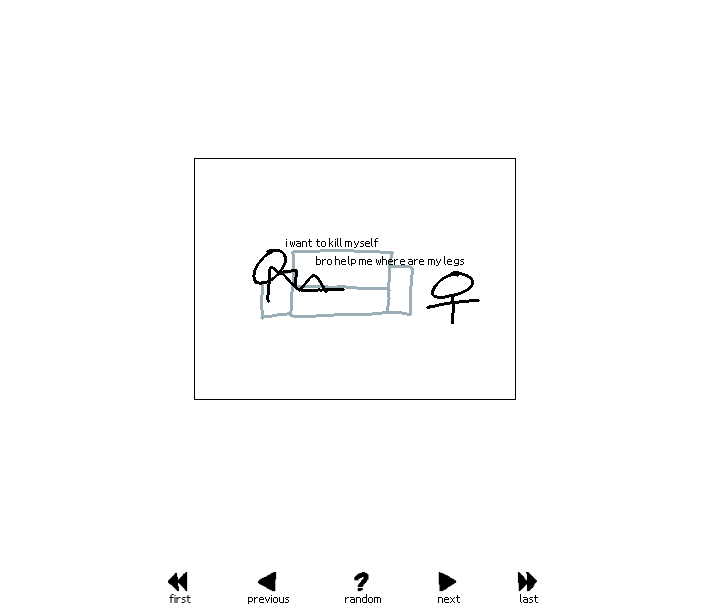
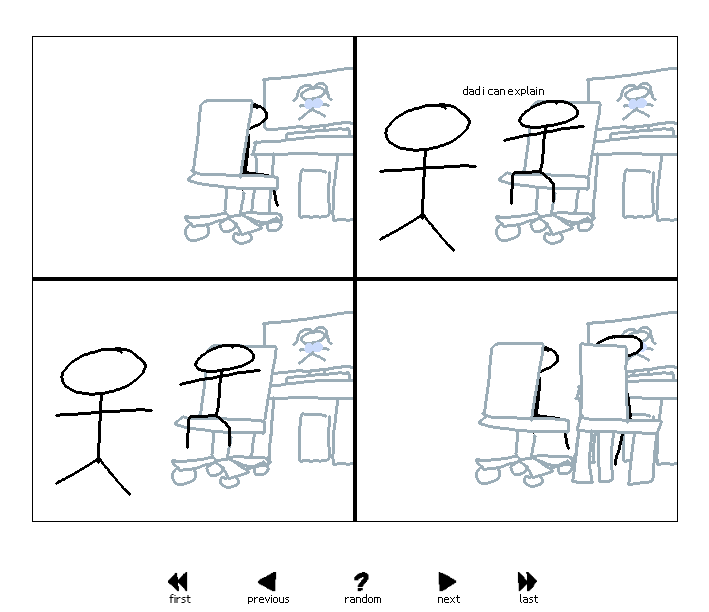
Before and after one commit to RetronicsYT/retronicsyt.github.io, a plain HTML site: page index.html in a window 1280 px wide. Shown: the part 132-744 px from the top of the page, without its empty margins (285-994 px from the left). Drawn offline with Linux system fonts and the light colour scheme.

Commit message:
Made the comic folder size bigger

```diff
--- a/styles.css
+++ b/styles.css
@@ -1,5 +1,5 @@
 :root {
-    --comic-folder-size: 22;
+    --comic-folder-size: 38;
 }
 
 @font-face {
```
